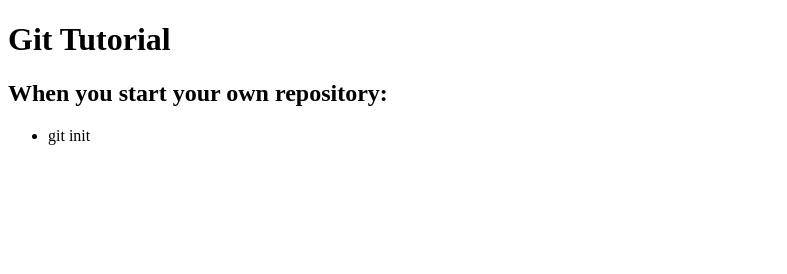
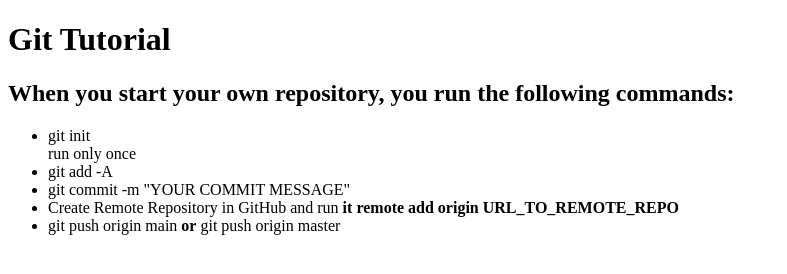
Before and after one commit to bvongkhily/unlv-github-tutorial, a plain HTML site: page index.html in a window 1280 px wide. Shown: the whole page, without its empty margins (0-787 px from the left). Drawn offline with Linux system fonts and the light colour scheme.

Commit message:
updates to instructions

```diff
--- a/index.html
+++ b/index.html
@@ -4,12 +4,19 @@
     <meta charset="UTF-8">
     <meta name="viewport" content="width=device-width, initial-scale=1.0">
     <title>Document</title>
+    <link rel="stylesheet" href="./style.css">
 </head>
 <body>
     <h1>Git Tutorial</h1>
-    <h2>When you start your own repository:</h2>
+    <h2>When you start your own repository, you run the following commands:</h2>
     <ul>
-        <li>git init</li>
+        <li>git init</li> <span>run only once</span>
+        <li>git add -A</li>
+        <li>git commit -m "YOUR COMMIT MESSAGE"</li>
+        <li>Create Remote Repository in GitHub and run <b>it remote add origin URL_TO_REMOTE_REPO</b></li>
+        <li>git push origin main <strong>or</strong> git push origin master</li>
+
     </ul>
+    <script src="./script.js"></script>
 </body>
 </html>
```
